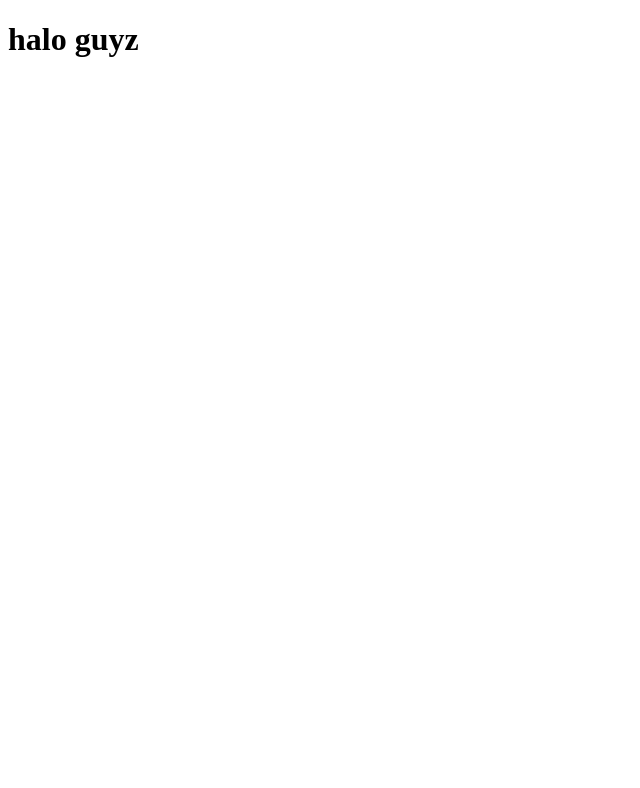
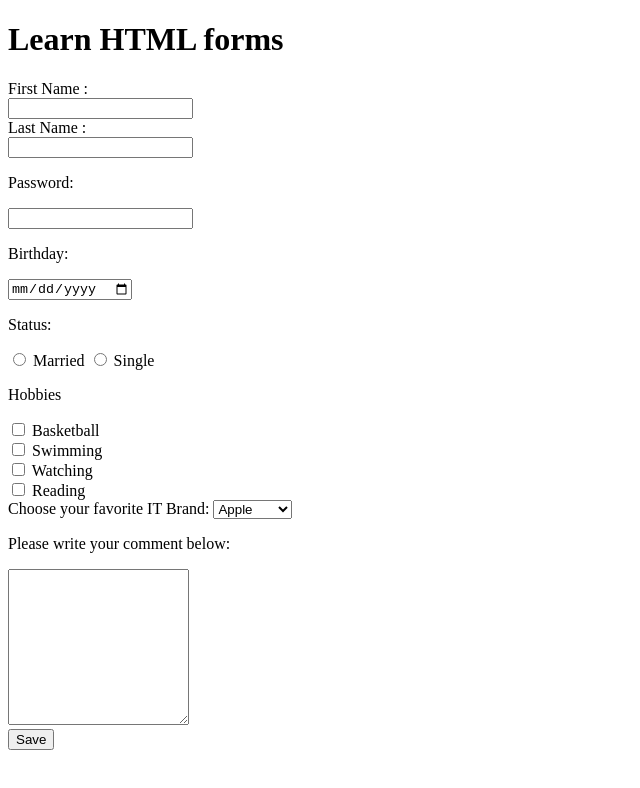
Before and after one commit to Artz5/Artz5.github.io, a plain HTML site: page index.html in a window 1280 px wide. Shown: the whole page, without its empty margins (0-640 px from the left). Drawn offline with Linux system fonts and the light colour scheme.

Commit message:
Update index.html

```diff
--- a/index.html
+++ b/index.html
@@ -1,9 +1,52 @@
 <!DOCTYPE html>
 <html>
-  <head>
-    <h1>halo guyz</h1>
-  </head>
-  <body>
+    <head>
+        <title>Learn HTML forms</title>
+    </head>
+    <body>
+        <h1>Learn HTML forms</h1>
 
-  </body>
+        <form action="savedata.php" method="post">
+            <!--name-->
+                <label for="fname">First Name  : </label> <br>
+                <input type="text" id="fname" name="fname"><br>
+                <label for="lname">Last Name   : </label> <br>
+                <input type="text" id="lname" name="lname"><br>
+            <!--Password-->
+                <p>Password: </p>
+                <input type="Password" name="password">
+            <!--Birthday-->
+                <p>Birthday: </p>
+                <input type="date" name="birthday"
+            <!--radio-->
+            <p>Status: </p>
+                <input type="radio" id="married" name="Status" value="married">
+                <label for="married">Married</label>
+                <input type="radio" id="single" name="Status" value="single">
+                <label for="single">Single</label>
+            <!--Checkbox-->
+            <p>Hobbies</p>
+                <input type="checkbox" id="Basketball" Value="Basketball"=>
+                <label for="Basketball">Basketball</label><br>
+                <input type="checkbox" id="Swimming" Value="Swimming">
+                <label for="Swimming">Swimming</label><br>
+                <input type="checkbox" id="Watching" Value="Watching">
+                <label for="Watching">Watching</label><br>
+                <input type="checkbox" id="Reading" Value="Reading">
+                <label for="Reading">Reading</label><br>
+            <!--itbrand-->
+            <label for=":itbrand">Choose your favorite IT Brand: </label>
+            <select id="itbrand" name="itbrand">
+                <option value="apple">Apple</option>
+                <option value="samsung">Samsung</option>
+                <option value="xiaomi">Xiaomi</option>
+                <option value="hp">HP</option>
+            </select>
+            <!--Comment-->
+            <p>Please write your comment below: </p>
+            <textarea name="comment" rows="10"></textarea><br>
+            <input type="submit" value="Save">
+
+        </form>
+    </body>
 </html>
```
